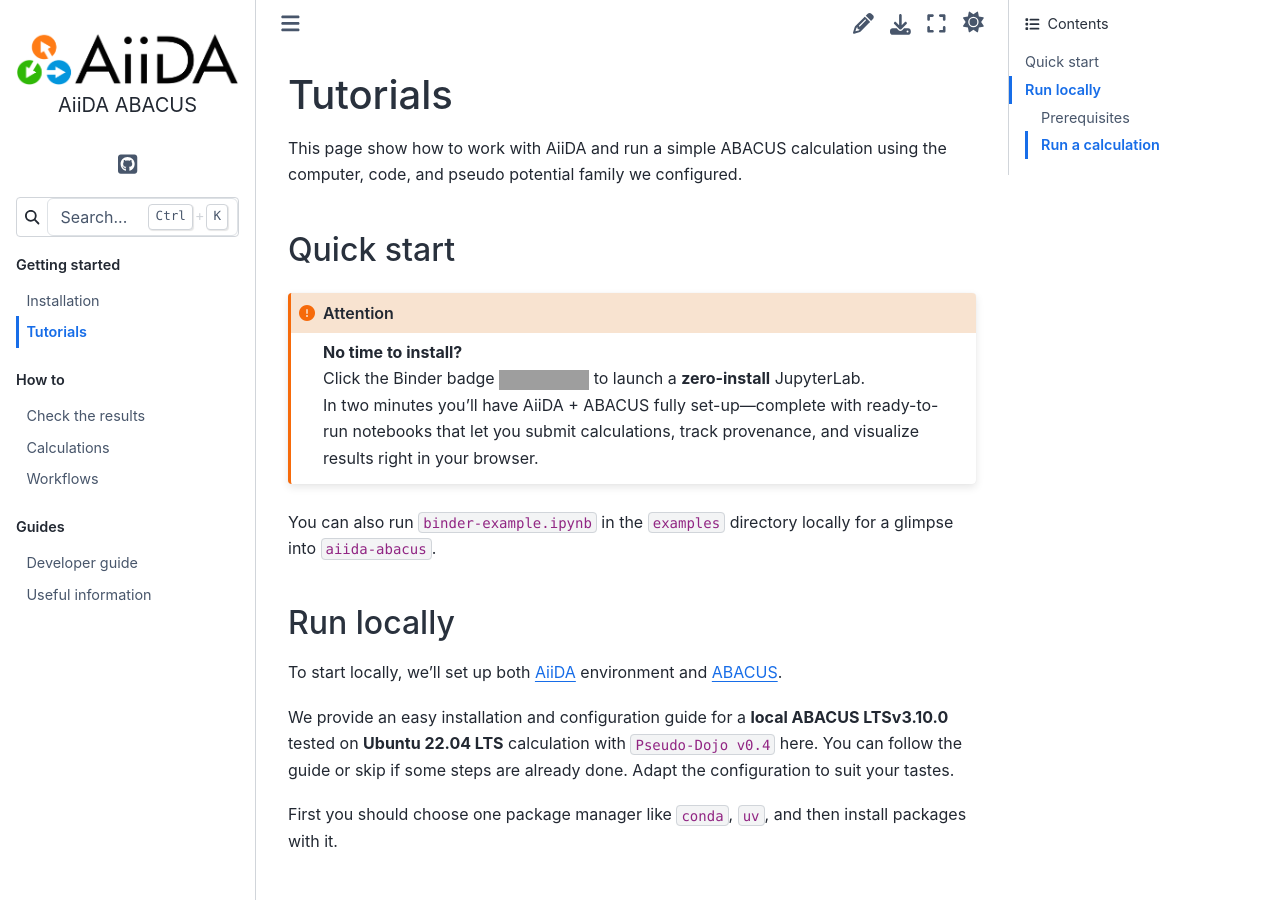
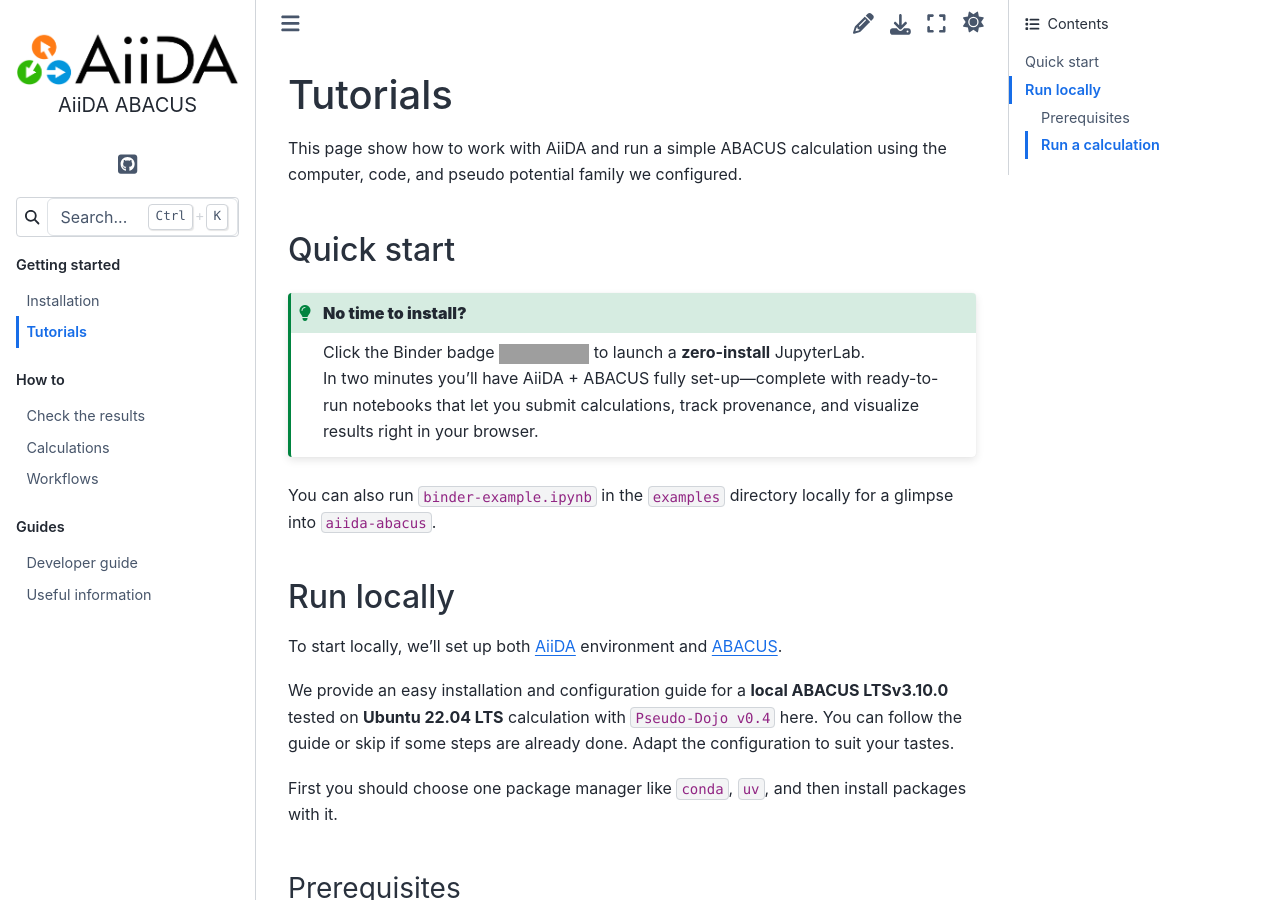
Before and after one commit to MCresearch/aiida-abacus, a Sphinx documentation site: the page built from docs/source/tutorials/index.md, in a window 1280 px wide and 900 px high. Built offline with Sphinx 7.4.7 and the Sphinx Book theme 1.1.4, drawn with Linux system fonts in a browser that asks for light colours; pages that are not in the unit, such as notebooks, are missing from menus; grey boxes are pictures that could not be loaded.

Commit message:
Update quick-start notice

```diff
--- a/docs/source/tutorials/index.md
+++ b/docs/source/tutorials/index.md
@@ -6,8 +6,8 @@
 
 ## Quick start
 
-:::{attention}
-**No time to install?**
+:::{admonition} **No time to install?**
+:class: tip
 Click the Binder badge [![Binder][binder-badge]][binder-link] to launch a **zero-install** JupyterLab.
 In two minutes you’ll have AiiDA + ABACUS fully set-up—complete with ready-to-run notebooks that let you submit calculations, track provenance, and visualize results right in your browser.
 :::
```
